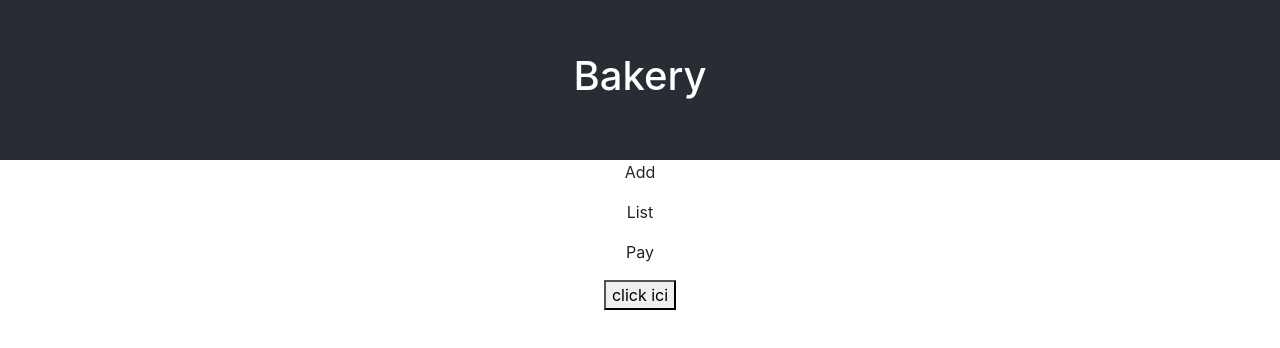
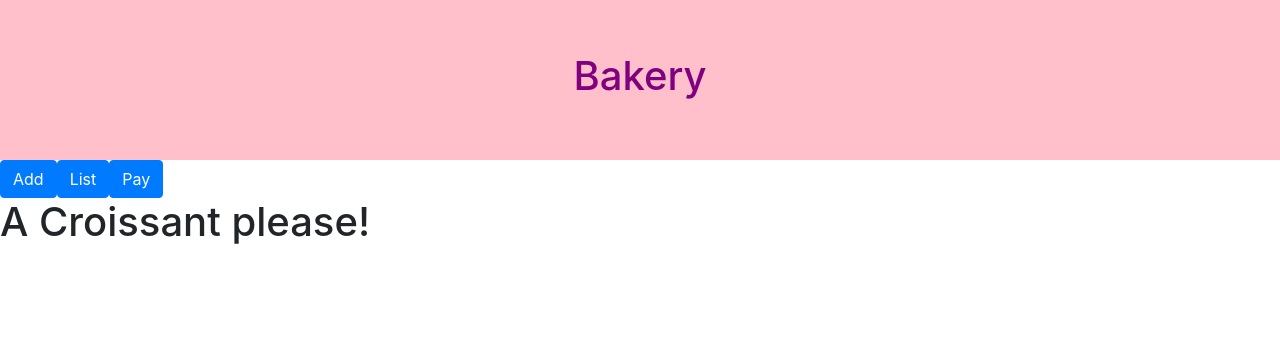
Before and after one commit to Raky-S/React, a React (Create React App) app in the folder react_bakery/: page / in a window 1280 px wide. Shown: the top 348 px of the page. Built offline with nearby package versions, Linux system fonts and the light colour scheme.

Commit message:
commit du 27-09-20 bakery

```diff
--- a/react_bakery/src/App.css
+++ b/react_bakery/src/App.css
@@ -2,32 +2,20 @@
   text-align: center;
 }
 
-.App-logo {
-  animation: App-logo-spin infinite 20s linear;
-  height: 40vmin;
-  pointer-events: none;
-}
+
 
 .App-header {
-  background-color: #282c34;
+  background-color: pink;
   min-height: 20vh;
   display: flex;
   flex-direction: column;
   align-items: center;
   justify-content: center;
-  font-size: calc(10px + 2vmin);
-  color: white;
+  font-size: calc(20px + 3vmin);
+  color:purple;
 }
+
 
 .App-link {
   color: #61dafb;
 }
-
-@keyframes App-logo-spin {
-  from {
-    transform: rotate(0deg);
-  }
-  to {
-    transform: rotate(360deg);
-  }
-}
--- a/react_bakery/src/App.js
+++ b/react_bakery/src/App.js
@@ -8,54 +8,40 @@ import Button from "./components/core/Button";
 
 
 
+/* CODE TROUVE SUR STACKOVERFLOW de LYDY donc pas le mien*/
+
+
 class App extends Component {
-
   constructor() {
     super();
-    this.sayHello = this.sayHello.bind(this);
+    this.state = {
+      activeTab: "add",
+      items: [],
+    };
   }
 
-
-
-  state = {
-    activeTab: Add,
-    items: [],
-  };
-
-
-
- sayHello() {
-
-
-      let hey ='hey hey'
-      alert(hey)
-      return hey;
-
+  handleClick(activeTab) {
+    this.setState({ activeTab });
   }
 
   render() {
     return (
-      <div className="App">
+      <div>
         <div className="App-header">
           <h1>Bakery</h1>
         </div>
-        <Add />
-        <List />
-        <Pay />
 
-<button onClick ={this.sayHello}>click ici </button>
-        {/* <Button children="Add" isSelected onClick ={this.sayHello} > */}
-          {/* {this.state.activeTab} */}
-        {/* </Button> */}
-        {/* <Button children="List" isSelected onClick>
+        <div className="App btn-group bouton">
+          <Button onClick={this.handleClick.bind(this, "add")}> Add </Button>
+          <Button onClick={this.handleClick.bind(this, "list")}> List </Button>
+          <Button onClick={this.handleClick.bind(this, "pay")}> Pay </Button>
+        </div>
 
-        </Button>
-        <Button children="Pay" isSelected onClick>
-
-        </Button> */}
+        {this.state.activeTab === "add" && <Add />}
+        {this.state.activeTab === "list" && <List />}
+        {this.state.activeTab === "pay" && <Pay />}
       </div>
     );
   }
 }
-
 export default App;
--- a/react_bakery/src/components/Add.js
+++ b/react_bakery/src/components/Add.js
@@ -14,8 +14,7 @@ class Add extends Component {
   render() {
     return (
       <div >
-       <p>Add</p>
-{this.props.children}
+       <h1>A Croissant please!</h1>
       </div>
     );
   }
--- a/react_bakery/src/components/List.js
+++ b/react_bakery/src/components/List.js
@@ -14,7 +14,7 @@ class List extends Component {
   render() {
     return (
       <div >
-       <p>List</p>
+       <h1>Pain with chocolate</h1>
       </div>
     );
   }
--- a/react_bakery/src/components/Pay.js
+++ b/react_bakery/src/components/Pay.js
@@ -13,7 +13,7 @@ class Pay extends Component {
   render() {
     return (
       <div >
-       <p>Pay</p>
+       <h1>Pay Me now!</h1>
       </div>
     );
   }
--- a/react_bakery/src/components/core/Button.js
+++ b/react_bakery/src/components/core/Button.js
@@ -8,7 +8,9 @@ class Button extends Component {
     render () {
         return (
             <div>
-                <button className= "btn btn-primary" /*onMouseOver="btn btn-secondary"*/ children isSelected onClick >{this.props.children}</button>
+                <button className= "btn btn-primary" onClick ={this.props.onClick}> {this.props.children} </button>
+
+                {/* <button className= "btn btn-primary" /*onMouseOver="btn btn-secondary" children isSelected onClick </button> */}
             </div>
         )
     }
```
Also changed, not shown: react_bakery/src/oldAdd.js (added, +47 -0 lines).
